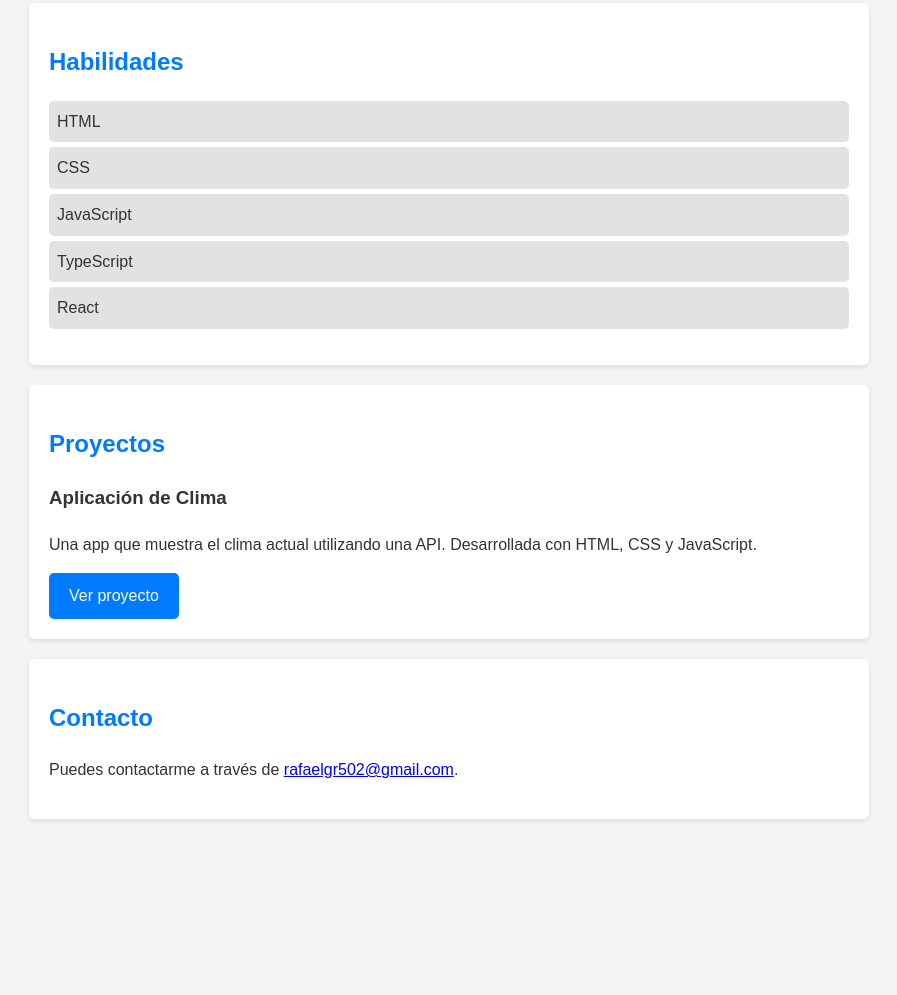
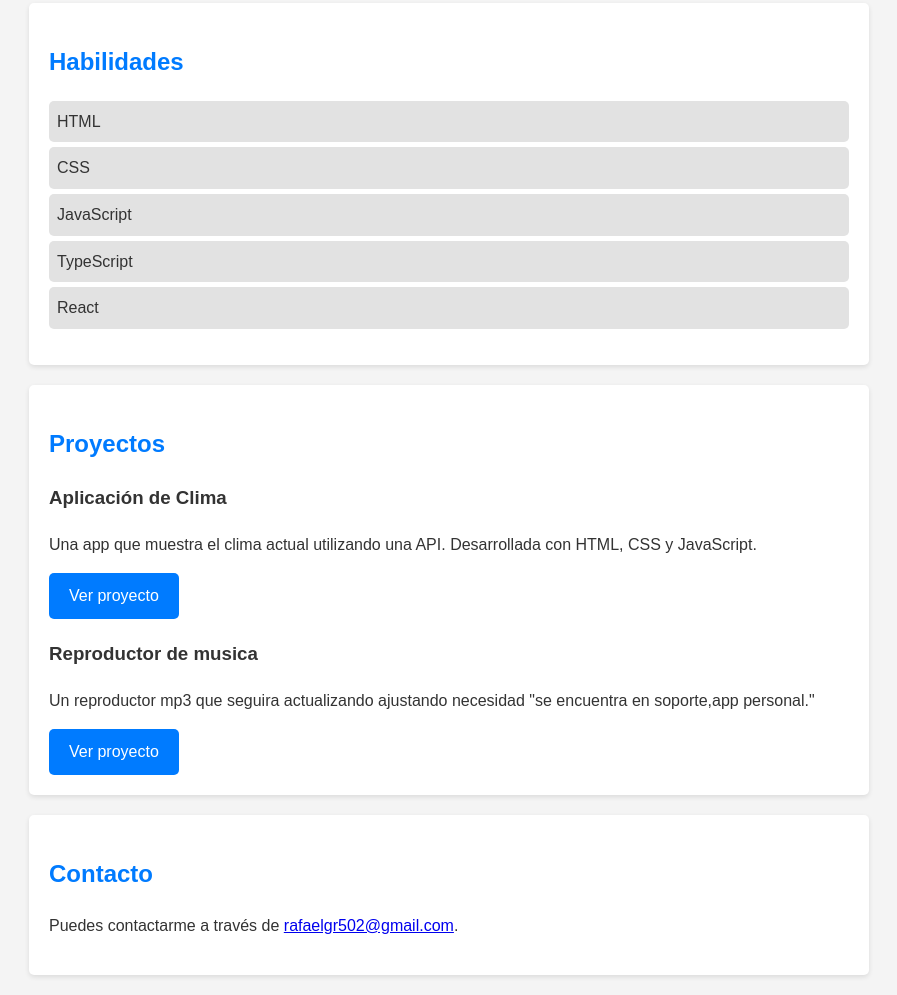
Before and after one commit to Rafaelgr03/Sobre-mi, a plain HTML site: page index.html in a window 1280 px wide. Shown: the part 388-1383 px from the top of the page, without its empty margins (191-1088 px from the left). Before the commit the page ends 1227 px from the top, so only its background shows below. Drawn offline with Linux system fonts and the light colour scheme.

Commit message:
Update index.html
reproductor agregado

```diff
--- a/index.html
+++ b/index.html
@@ -99,6 +99,11 @@
             <p>Una app que muestra el clima actual utilizando una API. Desarrollada con HTML, CSS y JavaScript.</p>
             <a href="https://clima-812xxh38a-rafaelgr03s-projects.vercel.app" target="_blank" rel="noopener noreferrer">Ver proyecto</a>
         </div>
+        <div>
+            <h3>Reproductor de musica</h3>
+            <p>Un reproductor mp3 que seguira actualizando ajustando necesidad "se encuentra en soporte,app personal."</p>
+            <a href="https://music-player-pxkdqubn6-rafaelgr03s-projects.vercel.app" target="_blank" rel="noopener noreferrer">Ver proyecto</a>
+        </div>
         <!-- Puedes agregar más proyectos aquí -->
     </section>
 
```
